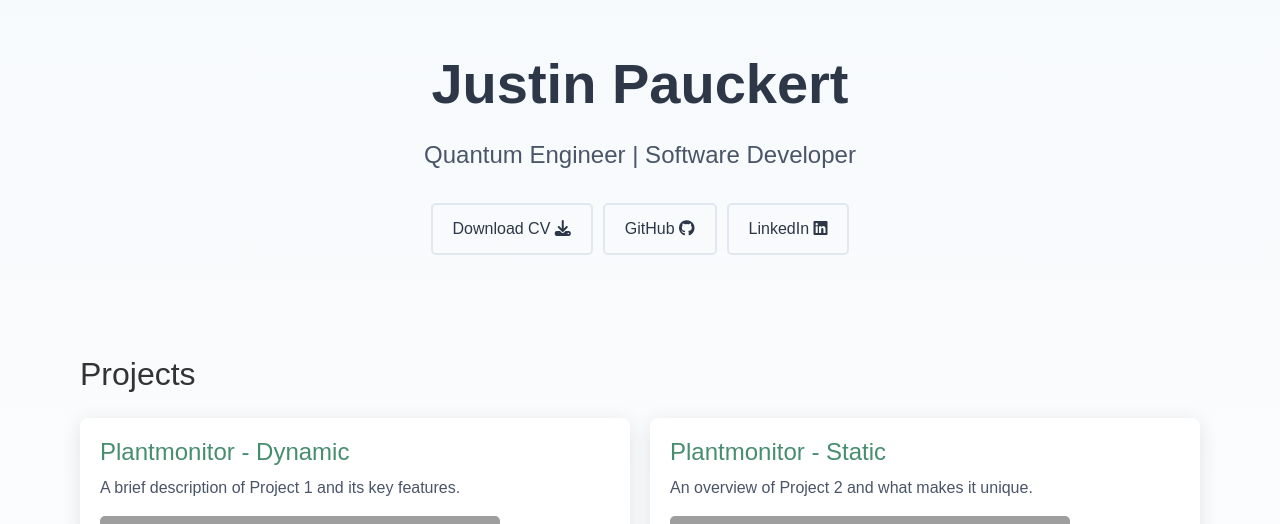
After one commit to lpodl/plantmonitor, a Flask app: template plantmon/website/templates/home.html in a window 1280 px wide. The commit adds this page. Shown: the top 524 px of the page. Run offline with Flask 3, Linux system fonts and the light colour scheme; the template is opened without the code that fills it, so the values that code supplies are empty; some libraries are stand-ins or nearby versions; grey boxes are pictures that could not be loaded.

Commit message:
add homepage

```diff
--- a/plantmon/website/app.py
+++ b/plantmon/website/app.py
@@ -10,11 +10,43 @@ import boto3
 
 app = Flask(__name__)
 
-# Configure your S3 and DynamoDB details
+# Configure AWS details
 S3_BUCKET_NAME = "plant-pics"
 AWS_REGION = "eu-central-1"
+s3_client = boto3.client("s3", region_name=AWS_REGION)
 
-s3_client = boto3.client("s3", region_name=AWS_REGION)
+
+
+projects = [
+    {
+        "id": "project1",
+        "name": "Project 1",
+        "description": "A brief description of Project 1 and its key features.",
+        "image": "/static/images/placeholder.svg",
+        "link": "#"
+    },
+    {
+        "id": "project2",
+        "name": "Project 2",
+        "description": "An overview of Project 2 and what makes it unique.",
+        "image": "/static/images/placeholder.svg",
+        "link": "#"
+    },
+    {
+        "id": "project3",
+        "name": "Project 3",
+        "description": "Highlighting the main aspects and achievements of Project 3.",
+        "image": "/static/images/placeholder.svg",
+        "link": "#"
+    },
+    {
+        "id": "project4",
+        "name": "Project 4",
+        "description": "Exploring the innovative solutions implemented in Project 4.",
+        "image": "/static/images/placeholder.svg",
+        "link": "#"
+    }
+]
 
 
 def get_sensor_data():
@@ -90,9 +122,12 @@ def get_photos(num_photos):
         print(f"Error retrieving photos from S3: {e}")
         return []
 
+@app.route('/')
+def home():
+    return render_template('home.html', projects=projects[2:])
 
-@app.route("/")
-def index():
+@app.route('/plantmonitor-dynamic')
+def plant_monitor():
     df = get_sensor_data()
     temp_plot, humidity_plot = plot(df)
 
@@ -102,12 +137,11 @@ def index():
     recent_photos = get_photos(3)
 
     return render_template(
-        "index.html",
+        'plantmon/dashboard.html',
         temperature_plot=temperature_plot_data,
         humidity_plot=humidity_plot_data,
         recent_photos=recent_photos,
     )
 
-
 if __name__ == "__main__":
     app.run(debug=True)
--- /dev/null
+++ b/plantmon/website/static/css/home.css
@@ -0,0 +1,148 @@
+/* Base styles */
+body {
+    font-family: 'Arial', sans-serif;
+    margin: 0;
+    padding: 0;
+    background: linear-gradient(to bottom, #f7fafc, #ffffff);
+    color: #333;
+}
+
+.container {
+    max-width: 1200px;
+    margin: 0 auto;
+    padding: 0 20px;
+}
+
+/* Hero Section */
+.hero-section {
+    text-align: center;
+    padding: 50px 0;
+}
+
+.title {
+    font-size: 3.5rem;
+    font-weight: bold;
+    margin-bottom: 20px;
+    color: #2d3748; /* Dark gray for the title */
+}
+
+.subtitle {
+    font-size: 1.5rem;
+    color: #4a5568; /* Medium gray for the subtitle */
+    margin-bottom: 30px;
+}
+
+/* Button styles */
+.button-group {
+    display: flex;
+    justify-content: center;
+    gap: 10px;
+}
+
+.btn {
+    display: inline-block;
+    padding: 12px 20px;
+    border-radius: 5px;
+    font-size: 1rem;
+    text-decoration: none;
+    transition: background-color 0.3s ease;
+    border: 2px solid transparent;
+}
+
+.btn-primary {
+    background-color: #e2e8f0; /* Light muted gray for primary button */
+    color: #2d3748; /* Dark gray for button text */
+}
+
+.btn.outline:hover {
+    background-color: #00ff0d; /* Slightly darker gray for hover */
+}
+
+.btn-outline {
+    border: 2px solid #e2e8f0; /* Light muted gray for outline */
+    color: #2d3748; /* Dark gray text */
+    background-color: transparent;
+}
+
+.btn-outline:hover {
+    background-color: rgba(226, 232, 240, 0.2); /* Lighten background on hover */
+    color: #4396f4; /* Change color on hover */
+    text-decoration: underline; /* Underline on hover */
+}
+
+/* Links styles */
+a {
+    color: #2d3748; /* Dark gray links */
+    text-decoration: none; /* No underline by default */
+    transition: color 0.3s ease, text-decoration 0.3s ease; /* Smooth transition */
+}
+
+/* Projects Section */
+
+
+.projects-section {
+    margin-top: 50px;
+}
+
+.projects-grid {
+    display: grid;
+    grid-template-columns: repeat(2, 1fr); /* Two columns */
+    gap: 20px;
+}
+
+.project-card {
+    background: white;
+    border-radius: 8px;
+    box-shadow: 0 4px 20px rgba(0, 0, 0, 0.1);
+    padding: 20px;
+    transition: transform 0.3s;
+}
+
+.project-card:hover {
+    transform: translateY(-5px);
+}
+
+.project-card img {
+    max-width: 100%;
+    border-radius: 5px;
+    margin-bottom: 15px;
+}
+
+.project-card h3 {
+    font-size: 1.5rem;
+    margin: 0 0 10px;
+    color: #2d3748; /* Dark gray for project title */
+}
+
+.plantmon h3  {
+    color: #478d70;
+}
+
+.quantum h3  {
+    color: #c19b4d;
+}
+
+.js h3  {
+    color: #9d4f2b;
+}
+
+.project-card p {
+    color: #4a5568; /* Medium gray for project description */
+}
+
+
+
+/* Responsive Design */
+@media (max-width: 768px) {
+    .title {
+        font-size: 2.5rem;
+    }
+
+    .subtitle {
+        font-size: 1.2rem;
+    }
+
+    .btn {
+        font-size: 0.9rem;
+    }
+}
--- a/plantmon/website/templates/base.html
+++ b/plantmon/website/templates/base.html
@@ -3,10 +3,12 @@
 <head>
     <meta charset="UTF-8">
     <meta name="viewport" content="width=device-width, initial-scale=1.0">
-    <title>{% block title %}Plant Monitoring Dashboard{% endblock %}</title>
+    <title>{% block title %}Justin Pauckert{% endblock %}</title>
+    {% block head %}
     <link rel="stylesheet" href="https://fonts.googleapis.com/css2?family=Montserrat:wght@400;700&display=swap">
     <link rel="stylesheet" href="https://maxcdn.bootstrapcdn.com/bootstrap/4.5.2/css/bootstrap.min.css">
-    <link rel="stylesheet" href="{{ url_for('static', filename='style.css') }}">
+    <link rel="stylesheet" href="https://cdnjs.cloudflare.com/ajax/libs/font-awesome/6.4.0/css/all.min.css">
+    {% endblock %}
 </head>
 <body>
     <div class="container-fluid d-flex flex-column min-vh-100">
--- /dev/null
+++ b/plantmon/website/templates/home.html
@@ -0,0 +1,72 @@
+{% extends "base.html" %}
+
+{% block title %} Justin Pauckert{% endblock %}
+
+{% block head %}
+{{ super() }}
+<link rel="stylesheet" href="{{ url_for('static', filename='css/home.css') }}">
+<link rel="shortcut icon" href="{{ url_for('static', filename='laptop.ico') }}">
+{% endblock %}
+
+{% block content %}
+<div class="min-h-screen bg-gradient">
+    <main class="container">
+        <!-- Hero Section -->
+        <section class="hero-section">
+            <h1 class="title">Justin Pauckert</h1>
+            <p class="subtitle"> Quantum Engineer | Software Developer</p>
+
+            <!-- Social/Download Buttons -->
+            <div class="button-group">
+                <a href="/cv.pdf" class="btn btn-outline">
+                    Download CV
+                    <i class="fa fa-download icon"></i>
+                </a>
+                <a href="https://github.com/lpodl" class="btn btn-outline">
+                    GitHub
+                    <i class="fab fa-github icon"></i>
+                </a>
+                <a href="https://www.linkedin.com/in/justin-pauckert/" class="btn btn-outline">
+                    LinkedIn
+                    <i class="fab fa-linkedin icon"></i>
+                </a>
+            </div>
+        </section>
+
+        <section class="projects-section">
+            <div class="container">
+                <h2 class="mb-4">Projects</h2>
+                <div class="projects-grid">
+                    <div class="project-card plantmon">
+                        <h3>Plantmonitor - Dynamic</h3>
+                        <p>A brief description of Project 1 and its key features.</p>
+                        <img src="{{ url_for('static', filename='images/placeholder.jpg') }}" alt="Preview of Project 1">
+                        <a href="#" class="btn btn-primary">View Project <i class="fas fa-chevron-right"></i></a>
+                    </div>
+
+                    <div class="project-card plantmon">
+                        <h3>Plantmonitor - Static</h3>
+                        <p>An overview of Project 2 and what makes it unique.</p>
+                        <img src="{{ url_for('static', filename='images/placeholder.jpg') }}" alt="Preview of Project 2">
+                        <a href="#" class="btn btn-primary">View Project <i class="fas fa-chevron-right"></i></a>
+                    </div>
+
+                    <div class="project-card quantum">
+                        <h3>AutoQUBO</h3>
+                        <p>Translating Problems for Quantum Computers</p>
+                        <img src="{{ url_for('static', filename='images/placeholder.jpg') }}" alt="Preview of Project 3">
+                        <a href="#" class="btn btn-primary">View Project <i class="fas fa-chevron-right"></i></a>
+                    </div>
+
+                    <div class="project-card js">
+                        <h3>Webcrawler</h3>
+                        <p>Exploring the innovative solutions implemented in Project 4.</p>
+                        <img src="{{ url_for('static', filename='images/placeholder.jpg') }}" alt="Preview of Project 4">
+                        <a href="#" class="btn btn-primary">View Project <i class="fas fa-chevron-right"></i></a>
+                    </div>
+                </div>
+            </div>
+        </section>
+    </main>
+</div>
+{% endblock %}
```
Also changed, not shown: plantmon/website/static/js/home.js (added, +38 -0 lines), plantmon/website/templates/plantmon/dashboard.html (renamed from plantmon/website/templates/index.html, +8 -0 lines), plantmon/website/static/css/plantmon.css (renamed from plantmon/website/static/style.css), plantmon/website/static/herb.ico (added), plantmon/website/static/laptop.ico (added).
